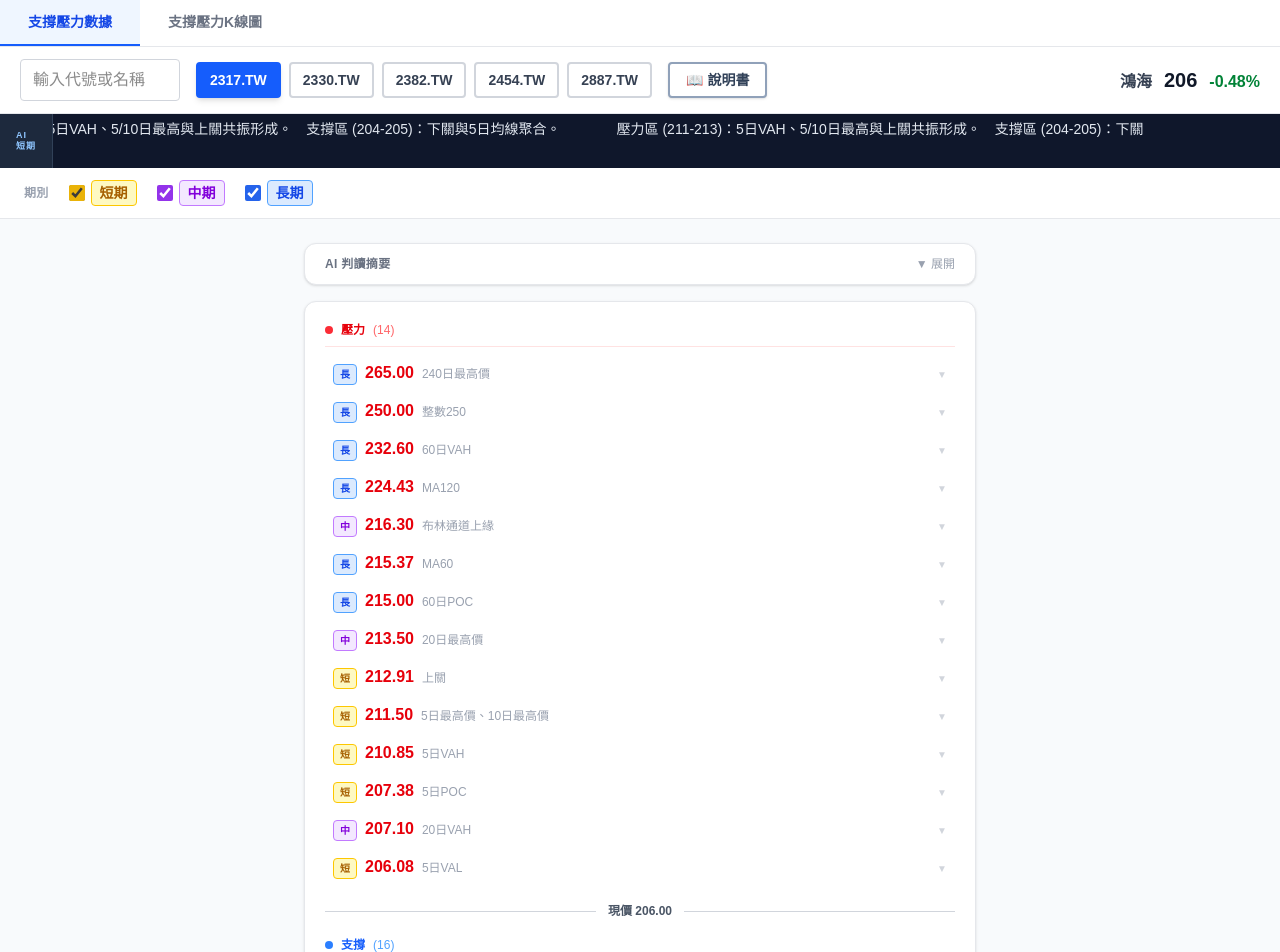
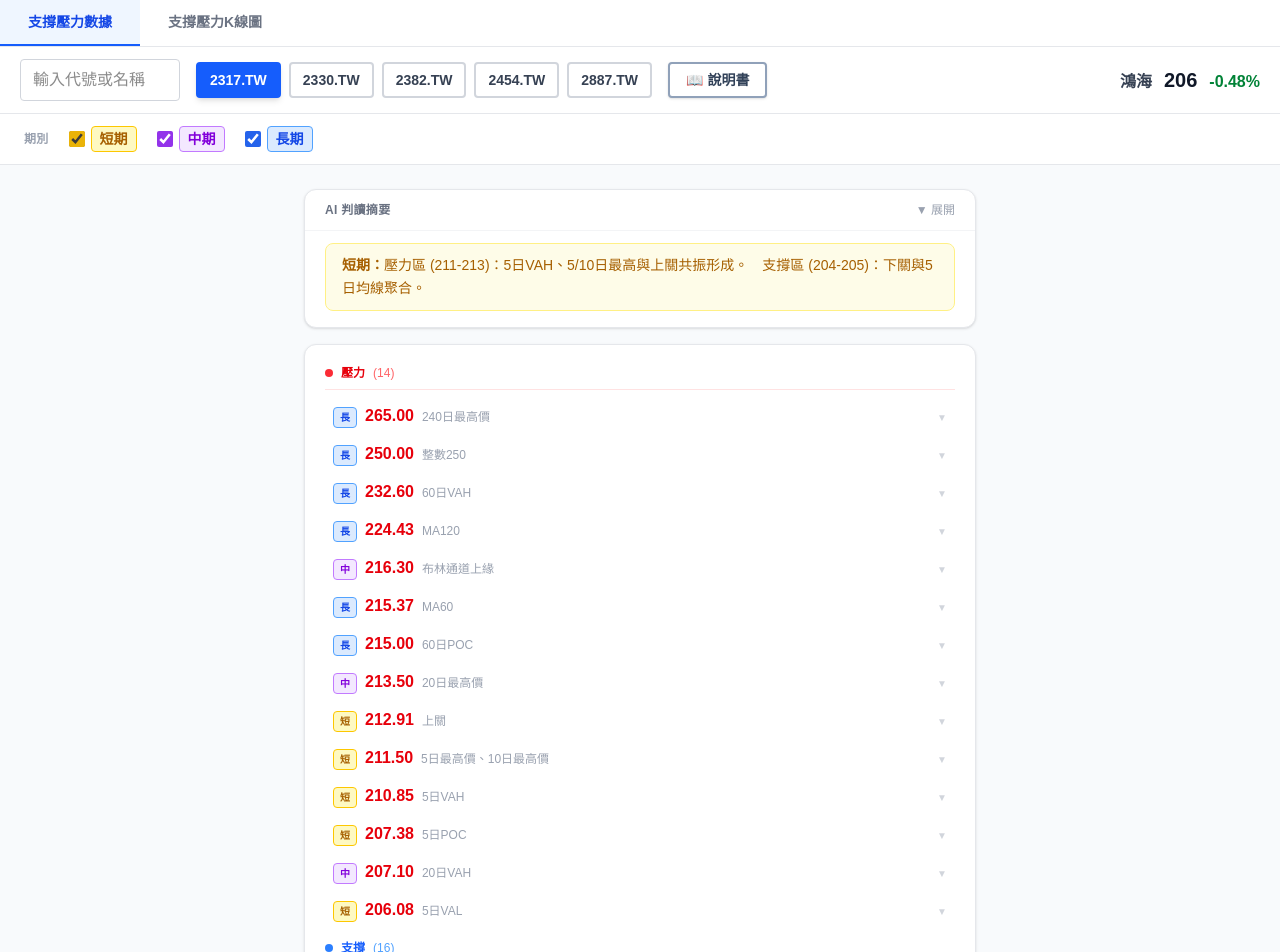
Before and after one commit to iimii329-netizen/support-resistance-analysis, a Next.js app in the folder Web/chart-demo/: page / in a window 1280 px wide. Shown: the top 952 px of the page. Built offline with nearby package versions, Linux system fonts and the light colour scheme.

Commit message:
Fix VP visibility (transparent chart bg), redesign AI summary, remove marquee and 現價 divider

```diff
--- a/Web/chart-demo/app/components/KLineChart.tsx
+++ b/Web/chart-demo/app/components/KLineChart.tsx
@@ -343,7 +343,7 @@ export default function KLineChart({
     const chart = createChart(containerRef.current, {
       width:  containerRef.current.clientWidth,
       height: containerRef.current.clientHeight,
-      layout: { background: { color: '#ffffff' }, textColor: '#94a3b8', fontSize: 13 },
+      layout: { background: { color: 'rgba(255,255,255,0)' }, textColor: '#94a3b8', fontSize: 13 },
       grid: {
         vertLines: { color: 'rgba(200,200,200,0.1)' },
         horzLines: { color: 'rgba(200,200,200,0.1)' },
--- a/Web/chart-demo/app/components/SRDataPanel.tsx
+++ b/Web/chart-demo/app/components/SRDataPanel.tsx
@@ -137,10 +137,6 @@ export default function SRDataPanel({ data, srLevelsData }: Props) {
     return [term?.resistance?.ai_sentence, term?.support?.ai_sentence].filter(Boolean).join('　');
   };
 
-  // Marquee: short-term AI (resistance + support combined)
-  const marqueeText = getAIText('short');
-  const doubledText = marqueeText ? `${marqueeText}　　　　${marqueeText}` : '';
-
   const handleRowClick = (key: string) =>
     setExpandedRowKey(prev => (prev === key ? null : key));
 
@@ -190,23 +186,6 @@ export default function SRDataPanel({ data, srLevelsData }: Props) {
   return (
     <div className="flex-1 flex flex-col overflow-hidden bg-slate-50">
 
-      {/* 智慧跑馬燈 */}
-      {doubledText && (
-        <div
-          className="bg-slate-900 shrink-0 overflow-hidden flex items-stretch"
-          style={{ height: '54px' }}
-        >
-          <div className="flex items-center gap-2 px-4 bg-slate-800 shrink-0 border-r border-slate-700">
-            <span className="text-[9px] font-bold text-blue-300 uppercase tracking-widest leading-tight">AI<br/>短期</span>
-          </div>
-          <div className="flex-1 overflow-hidden flex items-center">
-            <div className="marquee-track text-sm text-slate-200 leading-relaxed">
-              {doubledText}
-            </div>
-          </div>
-        </div>
-      )}
-
       {/* Filter bar — 期別 only */}
       <div className="bg-white border-b border-gray-200 px-6 py-3 flex flex-wrap items-center gap-x-5 gap-y-2">
         <span className="text-xs font-semibold text-gray-400 uppercase tracking-wide shrink-0">期別</span>
@@ -230,38 +209,43 @@ export default function SRDataPanel({ data, srLevelsData }: Props) {
       <div className="flex-1 overflow-y-auto p-6">
         <div className="max-w-2xl mx-auto space-y-4">
 
-          {/* AI 判讀摘要 — 置頂收合 */}
+          {/* AI 判讀摘要 — 短期預設顯示，展開後顯示中/長期 */}
           {srLevelsData && (
             <div className="bg-white rounded-xl border border-gray-200 shadow-sm overflow-hidden">
+              {/* Header with expand toggle */}
+              <div className="flex items-center justify-between px-5 py-3 border-b border-gray-100">
+                <h3 className="text-xs font-bold text-gray-500 uppercase tracking-wide">AI 判讀摘要</h3>
                 <button
-                className="w-full flex items-center justify-between px-5 py-3 hover:bg-gray-50 transition-colors text-left"
+                  className="text-xs text-gray-400 hover:text-gray-700 transition-colors"
                   onClick={() => setAiExpanded(v => !v)}
                 >
-                <h3 className="text-xs font-bold text-gray-500 uppercase tracking-wide">AI 判讀摘要</h3>
-                <span className="text-gray-400 text-xs">{aiExpanded ? '▲ 收合' : '▼ 展開'}</span>
+                  {aiExpanded ? '▲ 收合' : '▼ 展開'}
                 </button>
+              </div>
 
-              {aiExpanded && (
-                <div className="border-t border-gray-100 px-5 pb-5 space-y-3">
-                  {(['short', 'medium', 'long'] as PeriodName[]).map(p => {
+              <div className="px-5 pb-4 space-y-2.5 pt-3">
+                {/* Short-term always visible */}
+                {(() => {
+                  const text = getAIText('short');
+                  if (!text) return null;
+                  return (
+                    <div className={`text-sm leading-relaxed px-4 py-2.5 rounded-lg border ${PERIOD_AI_BG.short} ${PERIOD_AI_TEXT.short}`}>
+                      <span className="font-bold">短期：</span>{text}
+                    </div>
+                  );
+                })()}
+
+                {/* Medium + Long visible when expanded */}
+                {aiExpanded && (['medium', 'long'] as PeriodName[]).map(p => {
                   const text = getAIText(p);
                   if (!text) return null;
                   return (
-                      <div key={p}>
-                        <div className="flex items-center gap-2 pt-3 mb-1.5">
-                          <span className={`text-[11px] font-bold px-2 py-0.5 rounded border ${PERIOD_BADGE[p]}`}>
-                            {PERIOD_LABEL[p]}
-                          </span>
-                          <span className="text-xs text-gray-400">{PERIOD_FULLNAME[p]}分析</span>
-                        </div>
-                        <div className={`text-sm leading-relaxed px-4 py-2.5 rounded-lg border ${PERIOD_AI_BG[p]} ${PERIOD_AI_TEXT[p]}`}>
-                          {text}
-                        </div>
+                    <div key={p} className={`text-sm leading-relaxed px-4 py-2.5 rounded-lg border ${PERIOD_AI_BG[p]} ${PERIOD_AI_TEXT[p]}`}>
+                      <span className="font-bold">{PERIOD_FULLNAME[p]}：</span>{text}
                     </div>
                   );
                 })}
               </div>
-              )}
             </div>
           )}
 
@@ -285,15 +269,6 @@ export default function SRDataPanel({ data, srLevelsData }: Props) {
                   </div>
                 )}
 
-                {/* Current price divider */}
-                <div className="flex items-center gap-3 py-1.5 my-1">
-                  <div className="flex-1 h-px bg-gray-300" />
-                  <span className="text-xs font-bold text-gray-600 tabular-nums shrink-0">
-                    現價 {fmtPrice(currentPrice)}
-                  </span>
-                  <div className="flex-1 h-px bg-gray-300" />
-                </div>
-
                 {/* Supports */}
                 {supports.length > 0 && (
                   <div className="mt-3">
```
Lines whose indentation alone changed are shown as unchanged.
